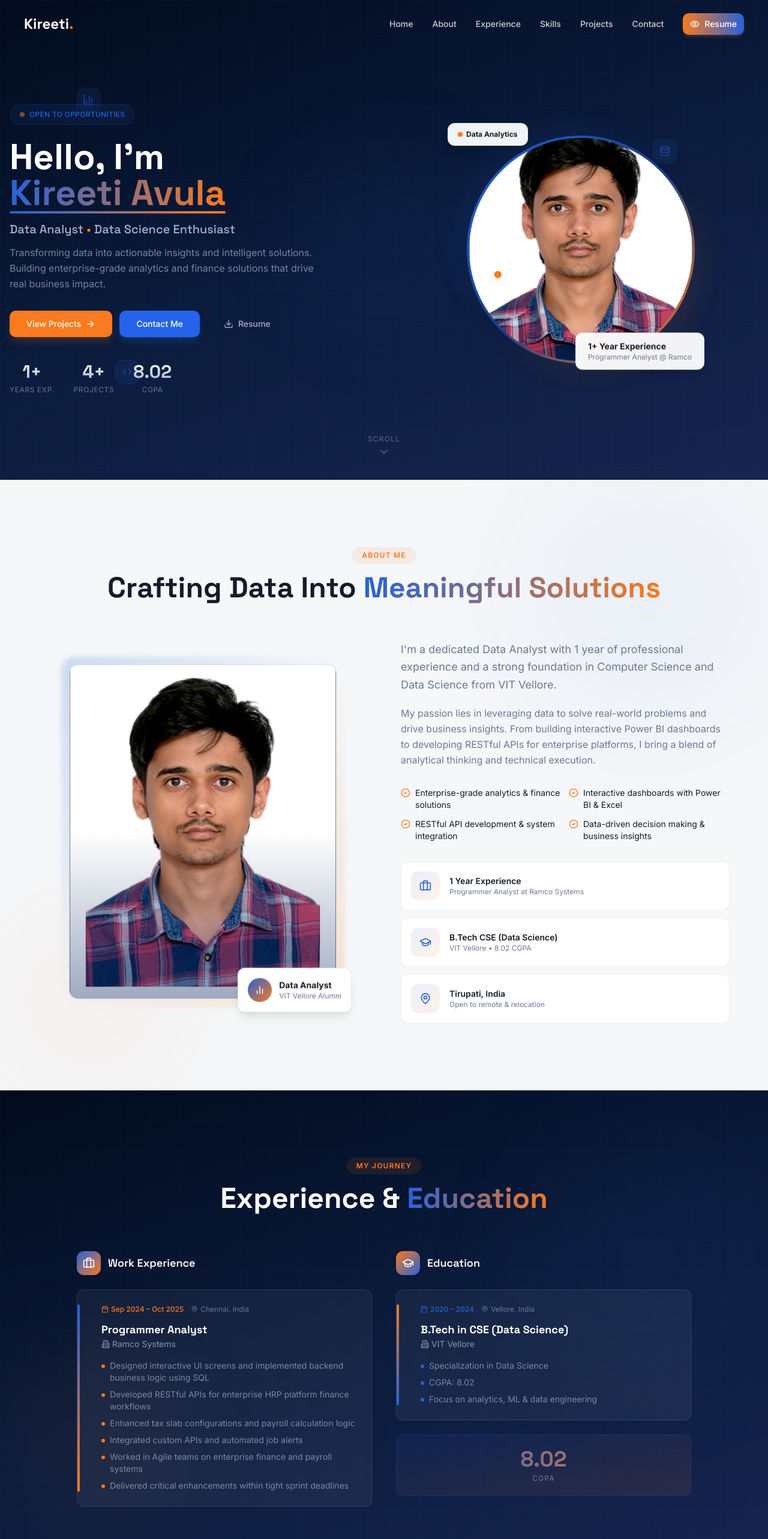
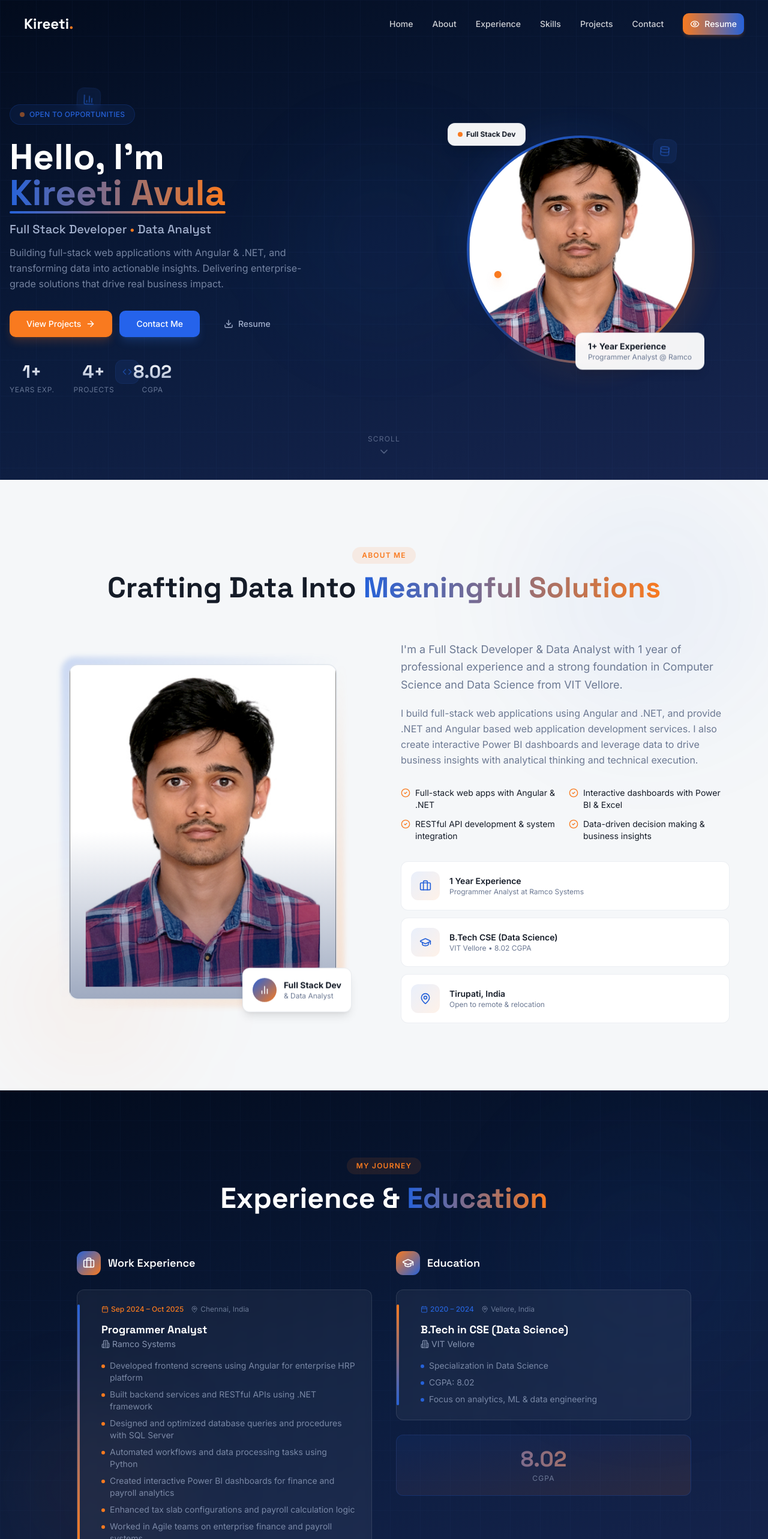
Before and after one commit to kireeti30/kireeti-avula-dev_portfolio, a React (Vite) app: page / in a window 1280 px wide. Shown: the top 2566 px of the page at 60% size. Built offline with nearby package versions, Linux system fonts and the light colour scheme; the HTML template or start-up script is replaced by a standard one.

Commit message:
Add files via upload

```diff
--- a/src/components/AboutSection.tsx
+++ b/src/components/AboutSection.tsx
@@ -9,7 +9,7 @@ const highlights = [
 ];
 
 const checkpoints = [
-  "Enterprise-grade analytics & finance solutions",
+  "Full-stack web apps with Angular & .NET",
   "Interactive dashboards with Power BI & Excel",
   "RESTful API development & system integration",
   "Data-driven decision making & business insights",
@@ -75,8 +75,8 @@ export default function AboutSection() {
                     <BarChartIcon />
                   </div>
                   <div>
-                    <p className="text-sm font-bold text-foreground">Data Analyst</p>
-                    <p className="text-xs text-muted-foreground">VIT Vellore Alumni</p>
+                    <p className="text-sm font-bold text-foreground">Full Stack Dev</p>
+                    <p className="text-xs text-muted-foreground">& Data Analyst</p>
                   </div>
                 </div>
               </motion.div>
@@ -91,13 +91,13 @@ export default function AboutSection() {
             transition={{ duration: 0.6 }}
           >
             <p className="text-muted-foreground leading-relaxed mb-5 text-lg">
-              I'm a dedicated Data Analyst with 1 year of professional experience and a strong
+              I'm a Full Stack Developer & Data Analyst with 1 year of professional experience and a strong
               foundation in Computer Science and Data Science from VIT Vellore.
             </p>
             <p className="text-muted-foreground leading-relaxed mb-8">
-              My passion lies in leveraging data to solve real-world problems and drive business
-              insights. From building interactive Power BI dashboards to developing RESTful APIs
-              for enterprise platforms, I bring a blend of analytical thinking and technical execution.
+              I build full-stack web applications using Angular and .NET, and provide .NET and Angular based
+              web application development services. I also create interactive Power BI dashboards and
+              leverage data to drive business insights with analytical thinking and technical execution.
             </p>
 
             {/* Checkpoints */}
--- a/src/components/ExperienceSection.tsx
+++ b/src/components/ExperienceSection.tsx
@@ -8,12 +8,13 @@ const experience = [
     period: "Sep 2024 – Oct 2025",
     location: "Chennai, India",
     points: [
-      "Designed interactive UI screens and implemented backend business logic using SQL",
-      "Developed RESTful APIs for enterprise HRP platform finance workflows",
+      "Developed frontend screens using Angular for enterprise HRP platform",
+      "Built backend services and RESTful APIs using .NET framework",
+      "Designed and optimized database queries and procedures with SQL Server",
+      "Automated workflows and data processing tasks using Python",
+      "Created interactive Power BI dashboards for finance and payroll analytics",
       "Enhanced tax slab configurations and payroll calculation logic",
-      "Integrated custom APIs and automated job alerts",
       "Worked in Agile teams on enterprise finance and payroll systems",
-      "Delivered critical enhancements within tight sprint deadlines",
     ],
   },
 ];
--- a/src/components/HeroSection.tsx
+++ b/src/components/HeroSection.tsx
@@ -90,9 +90,8 @@ export default function HeroSection() {
             transition={{ delay: 0.4 }}
             className="text-lg md:text-xl text-hero-muted mb-3 font-display font-medium"
           >
-            Data Analyst{" "}
-            <span className="text-secondary">•</span> Data Science Enthusiast{" "}
-
+            Full Stack Developer{" "}
+            <span className="text-secondary">•</span> Data Analyst{" "}
           </motion.p>
 
           <motion.p
@@ -101,8 +100,8 @@ export default function HeroSection() {
             transition={{ delay: 0.5 }}
             className="text-hero-muted/70 mb-8 max-w-lg leading-relaxed"
           >
-            Transforming data into actionable insights and intelligent solutions.
-            Building enterprise-grade analytics and finance solutions that drive
+            Building full-stack web applications with Angular & .NET, and transforming
+            data into actionable insights. Delivering enterprise-grade solutions that drive
             real business impact.
           </motion.p>
 
@@ -208,7 +207,7 @@ export default function HeroSection() {
             >
               <p className="text-xs font-bold text-foreground flex items-center gap-1.5">
                 <span className="w-2 h-2 rounded-full bg-secondary" />
-                Data Analytics
+                Full Stack Dev
               </p>
             </motion.div>
 
--- a/src/components/ServicesSection.tsx
+++ b/src/components/ServicesSection.tsx
@@ -23,14 +23,14 @@ const services = [
   },
   {
     icon: Database,
-    title: "Data Cleaning & ETL",
-    desc: "Data transformation, cleaning, and pipeline solutions for reliable, scalable analytics.",
+    title: ".NET & Angular Web Apps",
+    desc: "Full-stack web application development using Angular for frontend and .NET for backend services.",
     color: "from-accent to-secondary",
   },
   {
     icon: Cloud,
     title: "Cloud & Pipelines",
-    desc: "AWS cloud solutions and data pipeline architecture for scalable data processing.",
+    desc: "Azure cloud solutions and data pipeline architecture for scalable data processing.",
     color: "from-accent/80 to-accent",
   },
 ];
```
